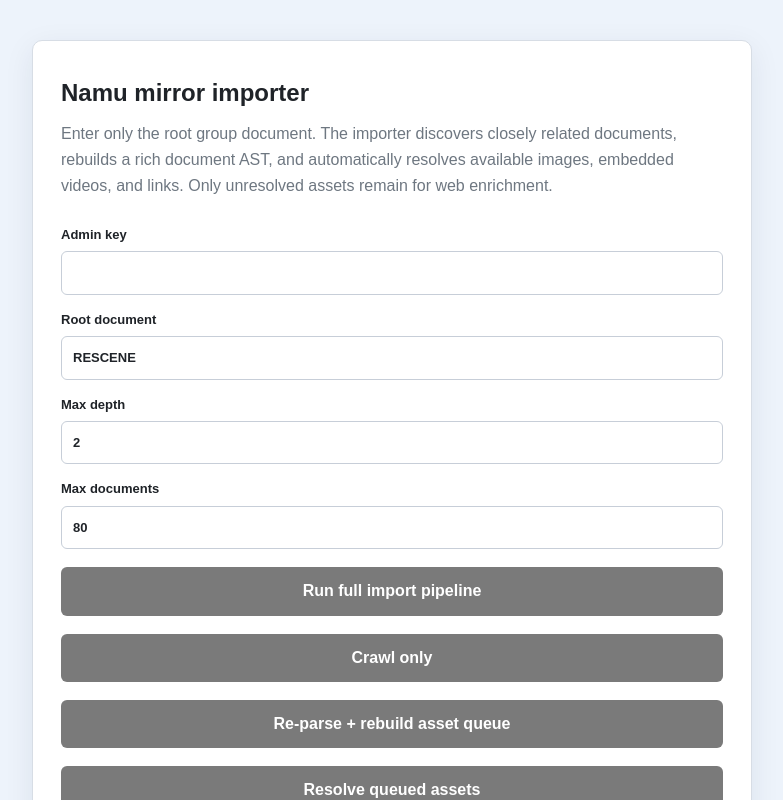
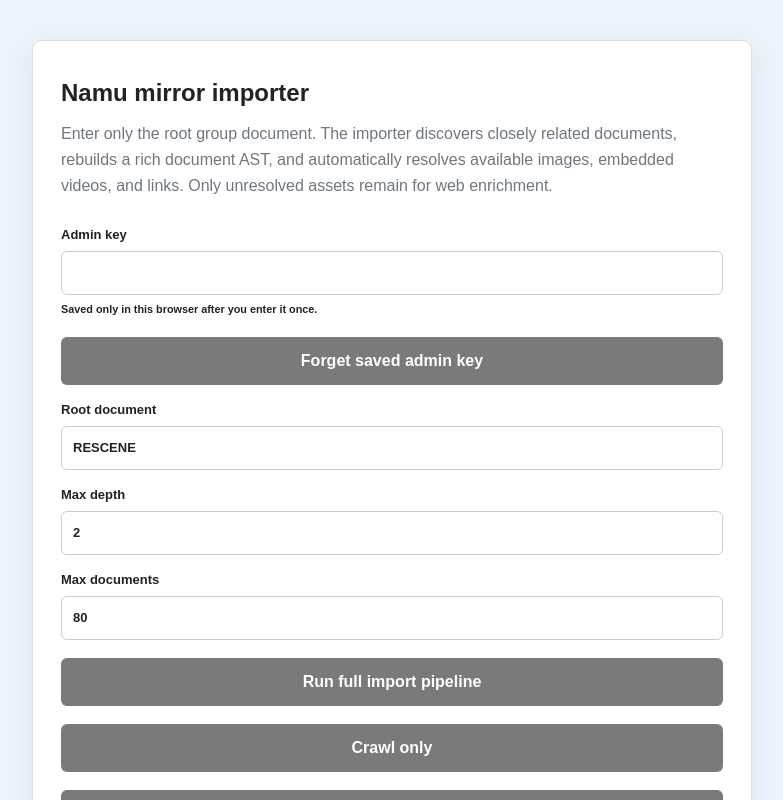
Before and after one commit to kovemu/kpoparkive, a Next.js app: page /admin/namu-import in a window 1280 px wide. Shown: the top 800 px of the page, without its empty margins (248-1031 px from the left). Built offline with nearby package versions, Linux system fonts and the light colour scheme.

Commit message:
feat: remember Namu importer admin key locally

```diff
--- a/app/admin/namu-import/page.tsx
+++ b/app/admin/namu-import/page.tsx
@@ -1,6 +1,8 @@
 "use client";
 
-import { useState } from "react";
+import { useEffect, useState } from "react";
+
+const ADMIN_KEY_STORAGE = "kpoparkive:namu-admin-key";
 
 export default function NamuImportPage() {
   const [adminKey, setAdminKey] = useState("");
@@ -10,7 +12,35 @@ export default function NamuImportPage() {
   const [status, setStatus] = useState("Ready.");
   const [busy, setBusy] = useState(false);
 
+  useEffect(() => {
+    try {
+      const saved = window.localStorage.getItem(ADMIN_KEY_STORAGE);
+      if (saved) setAdminKey(saved);
+    } catch {
+      // Storage can be unavailable in private/restricted browser contexts.
+    }
+  }, []);
+
+  useEffect(() => {
+    if (!adminKey) return;
+    try {
+      window.localStorage.setItem(ADMIN_KEY_STORAGE, adminKey);
+    } catch {
+      // Ignore storage failures; the current session still works.
+    }
+  }, [adminKey]);
+
   const commonHeaders = { "Content-Type": "application/json", "x-admin-key": adminKey };
+
+  function forgetAdminKey() {
+    try {
+      window.localStorage.removeItem(ADMIN_KEY_STORAGE);
+    } catch {
+      // Ignore storage failures.
+    }
+    setAdminKey("");
+    setStatus("Saved admin key cleared from this browser.");
+  }
 
   async function crawl() {
     const response = await fetch("/api/admin/namu-import", {
@@ -125,7 +155,12 @@ export default function NamuImportPage() {
         <h1>Namu mirror importer</h1>
         <p className="adminIntro">Enter only the root group document. The importer discovers closely related documents, rebuilds a rich document AST, and automatically resolves available images, embedded videos, and links. Only unresolved assets remain for web enrichment.</p>
         <div className="adminForm">
-          <label>Admin key<input type="password" value={adminKey} onChange={(e) => setAdminKey(e.target.value)} /></label>
+          <label>
+            Admin key
+            <input type="password" value={adminKey} onChange={(e) => setAdminKey(e.target.value)} autoComplete="current-password" />
+            <small>Saved only in this browser after you enter it once.</small>
+          </label>
+          <button type="button" disabled={busy || !adminKey} onClick={forgetAdminKey}>Forget saved admin key</button>
           <label>Root document<input value={rootTitle} onChange={(e) => setRootTitle(e.target.value)} /></label>
           <label>Max depth<input type="number" min={0} max={4} value={maxDepth} onChange={(e) => setMaxDepth(Number(e.target.value))} /></label>
           <label>Max documents<input type="number" min={1} max={200} value={maxDocuments} onChange={(e) => setMaxDocuments(Number(e.target.value))} /></label>
```
